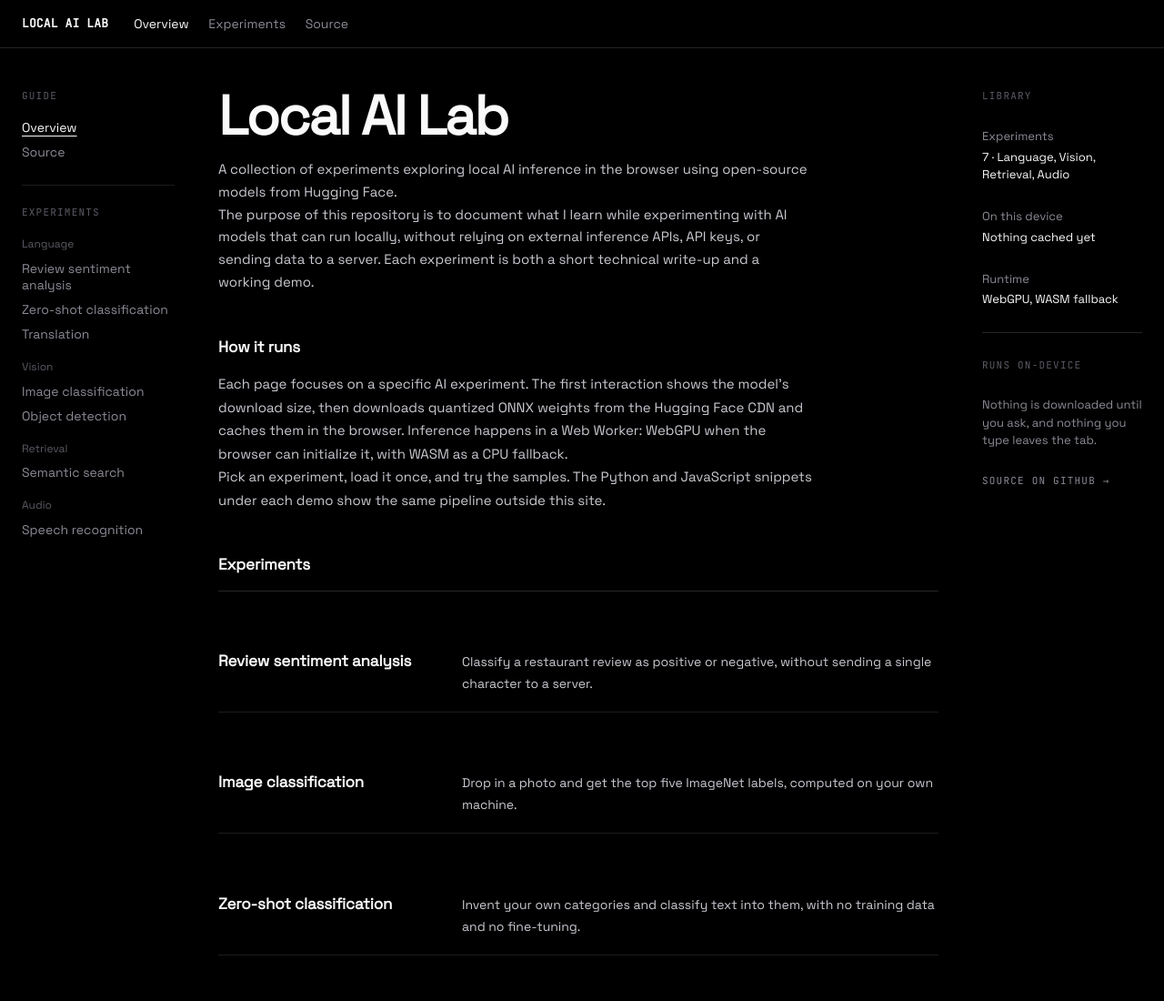
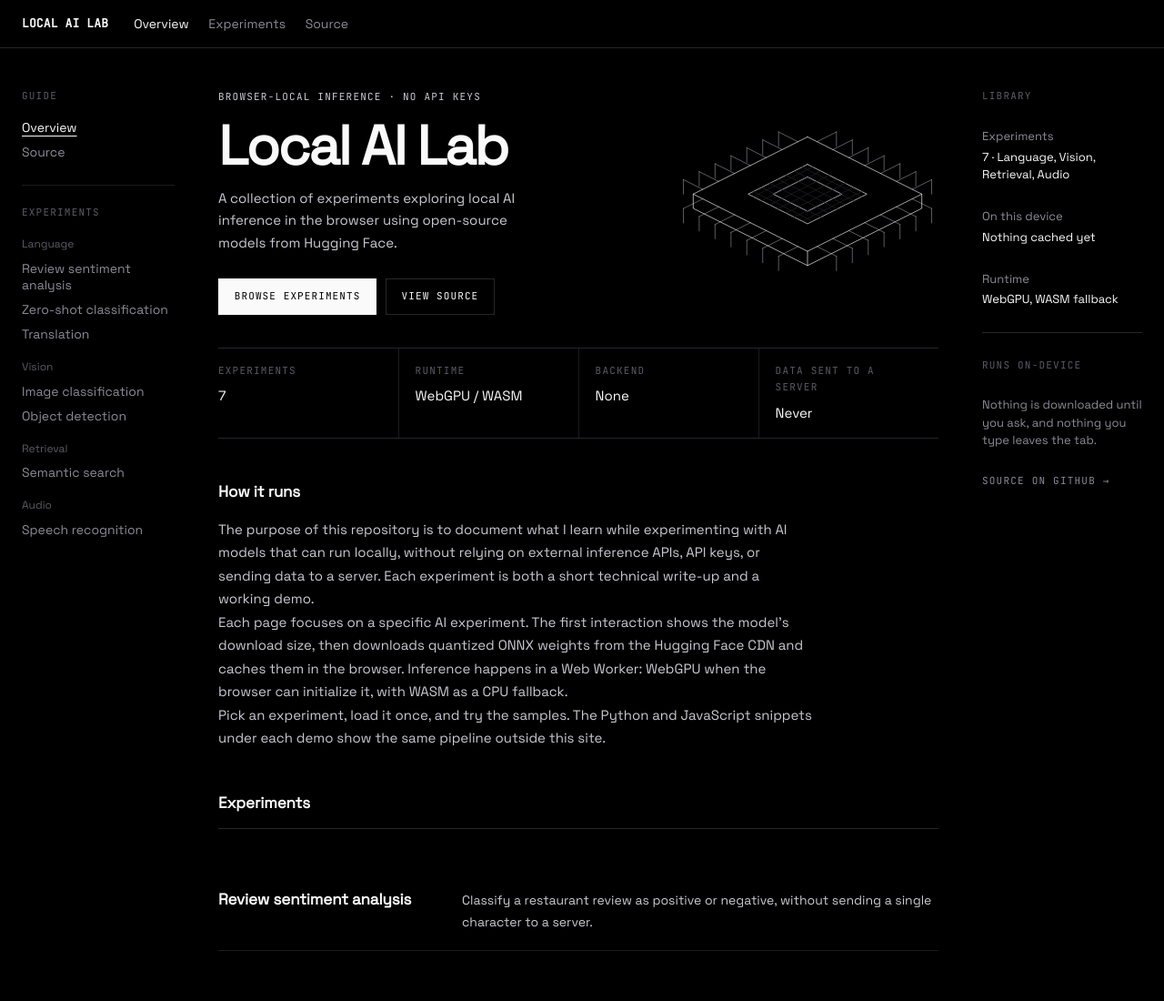
Before and after one commit to ignaciojsoler/local-ai-lab, an Astro site: page / in a window 1280 px wide. Shown: the top 1100 px of the page at 91% size. Built offline with nearby package versions, Linux system fonts and the light colour scheme; Astro itself is replaced by a stand-in of ours; a web font is replaced by a local one.

Commit message:
feat: update hero

```diff
--- /dev/null
+++ b/src/components/HeroChip.astro
@@ -0,0 +1,89 @@
+---
+/*
+ * The home illustration: an isometric package drawn the way a vector display
+ * would draw it, one hairline stroke at a time. Geometry is plain SVG so the
+ * trace is CSS-only and costs the main thread nothing.
+ */
+---
+
+<div class="hero-chip" aria-hidden="true">
+  <svg viewBox="-70 16 440 248" fill="none" stroke="currentColor" stroke-width="1" vector-effect="non-scaling-stroke">
+    <g>
+      <path class="hero-chip-leg" pathLength="1" d="M 166 40 L 198.6 23.7" />
+      <path class="hero-chip-leg" pathLength="1" d="M 198.6 23.7 L 198.6 47.7" />
+      <path class="hero-chip-leg" pathLength="1" d="M 192.7 53.3 L 225.3 37" />
+      <path class="hero-chip-leg" pathLength="1" d="M 225.3 37 L 225.3 61" />
+      <path class="hero-chip-leg" pathLength="1" d="M 219.3 66.7 L 252 50.3" />
+      <path class="hero-chip-leg" pathLength="1" d="M 252 50.3 L 252 74.3" />
+      <path class="hero-chip-leg" pathLength="1" d="M 246 80 L 278.6 63.7" />
+      <path class="hero-chip-leg" pathLength="1" d="M 278.6 63.7 L 278.6 87.7" />
+      <path class="hero-chip-leg" pathLength="1" d="M 272.7 93.3 L 305.3 77" />
+      <path class="hero-chip-leg" pathLength="1" d="M 305.3 77 L 305.3 101" />
+      <path class="hero-chip-leg" pathLength="1" d="M 299.3 106.7 L 332 90.3" />
+      <path class="hero-chip-leg" pathLength="1" d="M 332 90.3 L 332 114.3" />
+      <path class="hero-chip-leg" pathLength="1" d="M 326 120 L 358.6 103.7" />
+      <path class="hero-chip-leg" pathLength="1" d="M 358.6 103.7 L 358.6 127.7" />
+      <path class="hero-chip-leg" pathLength="1" d="M -26 136 L -58.6 152.3" />
+      <path class="hero-chip-leg" pathLength="1" d="M -58.6 152.3 L -58.6 176.3" />
+      <path class="hero-chip-leg" pathLength="1" d="M 0.7 149.3 L -32 165.7" />
+      <path class="hero-chip-leg" pathLength="1" d="M -32 165.7 L -32 189.7" />
+      <path class="hero-chip-leg" pathLength="1" d="M 27.3 162.7 L -5.3 179" />
+      <path class="hero-chip-leg" pathLength="1" d="M -5.3 179 L -5.3 203" />
+      <path class="hero-chip-leg" pathLength="1" d="M 54 176 L 21.4 192.3" />
+      <path class="hero-chip-leg" pathLength="1" d="M 21.4 192.3 L 21.4 216.3" />
+      <path class="hero-chip-leg" pathLength="1" d="M 80.7 189.3 L 48 205.7" />
+      <path class="hero-chip-leg" pathLength="1" d="M 48 205.7 L 48 229.7" />
+      <path class="hero-chip-leg" pathLength="1" d="M 107.3 202.7 L 74.7 219" />
+      <path class="hero-chip-leg" pathLength="1" d="M 74.7 219 L 74.7 243" />
+      <path class="hero-chip-leg" pathLength="1" d="M 134 216 L 101.4 232.3" />
+      <path class="hero-chip-leg" pathLength="1" d="M 101.4 232.3 L 101.4 256.3" />
+      <path class="hero-chip-leg" pathLength="1" d="M 134 40 L 101.4 23.7" />
+      <path class="hero-chip-leg" pathLength="1" d="M 101.4 23.7 L 101.4 47.7" />
+      <path class="hero-chip-leg" pathLength="1" d="M 107.3 53.3 L 74.7 37" />
+      <path class="hero-chip-leg" pathLength="1" d="M 74.7 37 L 74.7 61" />
+      <path class="hero-chip-leg" pathLength="1" d="M 80.7 66.7 L 48 50.3" />
+      <path class="hero-chip-leg" pathLength="1" d="M 48 50.3 L 48 74.3" />
+      <path class="hero-chip-leg" pathLength="1" d="M 54 80 L 21.4 63.7" />
+      <path class="hero-chip-leg" pathLength="1" d="M 21.4 63.7 L 21.4 87.7" />
+      <path class="hero-chip-leg" pathLength="1" d="M 27.3 93.3 L -5.3 77" />
+      <path class="hero-chip-leg" pathLength="1" d="M -5.3 77 L -5.3 101" />
+      <path class="hero-chip-leg" pathLength="1" d="M 0.7 106.7 L -32 90.3" />
+      <path class="hero-chip-leg" pathLength="1" d="M -32 90.3 L -32 114.3" />
+      <path class="hero-chip-leg" pathLength="1" d="M -26 120 L -58.6 103.7" />
+      <path class="hero-chip-leg" pathLength="1" d="M -58.6 103.7 L -58.6 127.7" />
+      <path class="hero-chip-leg" pathLength="1" d="M 326 136 L 358.6 152.3" />
+      <path class="hero-chip-leg" pathLength="1" d="M 358.6 152.3 L 358.6 176.3" />
+      <path class="hero-chip-leg" pathLength="1" d="M 299.3 149.3 L 332 165.7" />
+      <path class="hero-chip-leg" pathLength="1" d="M 332 165.7 L 332 189.7" />
+      <path class="hero-chip-leg" pathLength="1" d="M 272.7 162.7 L 305.3 179" />
+      <path class="hero-chip-leg" pathLength="1" d="M 305.3 179 L 305.3 203" />
+      <path class="hero-chip-leg" pathLength="1" d="M 246 176 L 278.6 192.3" />
+      <path class="hero-chip-leg" pathLength="1" d="M 278.6 192.3 L 278.6 216.3" />
+      <path class="hero-chip-leg" pathLength="1" d="M 219.3 189.3 L 252 205.7" />
+      <path class="hero-chip-leg" pathLength="1" d="M 252 205.7 L 252 229.7" />
+      <path class="hero-chip-leg" pathLength="1" d="M 192.7 202.7 L 225.3 219" />
+      <path class="hero-chip-leg" pathLength="1" d="M 225.3 219 L 225.3 243" />
+      <path class="hero-chip-leg" pathLength="1" d="M 166 216 L 198.6 232.3" />
+      <path class="hero-chip-leg" pathLength="1" d="M 198.6 232.3 L 198.6 256.3" />
+      <path class="hero-chip-frame" pathLength="1" d="M 150 32 L 342 128 L 150 224 L -42 128 Z" />
+      <path class="hero-chip-frame" pathLength="1" d="M -42 128 L -42 152 L 150 248 L 342 152 L 342 128" />
+      <path class="hero-chip-frame" pathLength="1" d="M 150 224 L 150 248" />
+      <path class="hero-chip-die" pathLength="1" d="M 150 78.1 L 249.8 128 L 150 177.9 L 50.2 128 Z" />
+      <path class="hero-chip-die" pathLength="1" d="M 150 99.2 L 207.6 128 L 150 156.8 L 92.4 128 Z" />
+      <path class="hero-chip-grid" pathLength="1" d="M 158.8 82.5 L 58.9 132.4" />
+      <path class="hero-chip-grid" pathLength="1" d="M 141.2 82.5 L 241.1 132.4" />
+      <path class="hero-chip-grid" pathLength="1" d="M 172.5 89.3 L 72.7 139.2" />
+      <path class="hero-chip-grid" pathLength="1" d="M 127.5 89.3 L 227.3 139.2" />
+      <path class="hero-chip-grid" pathLength="1" d="M 186.2 96.2 L 86.4 146.1" />
+      <path class="hero-chip-grid" pathLength="1" d="M 113.8 96.2 L 213.6 146.1" />
+      <path class="hero-chip-grid" pathLength="1" d="M 199.9 103 L 100.1 153" />
+      <path class="hero-chip-grid" pathLength="1" d="M 100.1 103 L 199.9 153" />
+      <path class="hero-chip-grid" pathLength="1" d="M 213.6 109.9 L 113.8 159.8" />
+      <path class="hero-chip-grid" pathLength="1" d="M 86.4 109.9 L 186.2 159.8" />
+      <path class="hero-chip-grid" pathLength="1" d="M 227.3 116.8 L 127.5 166.7" />
+      <path class="hero-chip-grid" pathLength="1" d="M 72.7 116.8 L 172.5 166.7" />
+      <path class="hero-chip-grid" pathLength="1" d="M 241.1 123.6 L 141.2 173.5" />
+      <path class="hero-chip-grid" pathLength="1" d="M 58.9 123.6 L 158.8 173.5" />
+    </g>
+  </svg>
+</div>
--- a/src/pages/index.astro
+++ b/src/pages/index.astro
@@ -2,27 +2,59 @@
 import { getCollection } from "astro:content";
 import PageLayout from "@layouts/PageLayout.astro";
 import LibraryMeta from "@components/LibraryMeta.astro";
+import HeroChip from "@components/HeroChip.astro";
 import { SITE, HOME, SOCIALS } from "@consts";
 
 const demos = (await getCollection("experiments")).sort(
   (a, b) => a.data.order - b.data.order,
 );
+
+const specs = [
+  { label: "Experiments", value: String(demos.length) },
+  { label: "Runtime", value: "WebGPU / WASM" },
+  { label: "Backend", value: "None" },
+  { label: "Data sent to a server", value: "Never" },
+];
 ---
 
 <PageLayout title={HOME.TITLE} description={HOME.DESCRIPTION}>
   <article class="docs-article">
-    <h1>{SITE.NAME}</h1>
-    <p class="lead">
-      A collection of experiments exploring local AI inference in the browser
-      using open-source models from Hugging Face.
-      <br />
-      The purpose of this repository is to document what I learn while experimenting
-      with AI models that can run locally, without relying on external inference APIs,
-      API keys, or sending data to a server. Each experiment is both a short technical
-      write-up and a working demo.
-    </p>
+    <section class="lab-hero">
+      <div class="lab-hero-copy">
+        <p class="eyebrow">Browser-local inference · No API keys</p>
+        <h1>{SITE.NAME}</h1>
+        <p class="lead">
+          A collection of experiments exploring local AI inference in the
+          browser using open-source models from Hugging Face.
+        </p>
+        <div class="lab-hero-actions">
+          <a class="btn btn-primary" href="/experiments">Browse experiments</a>
+          <a class="btn" href={SITE.SOURCE} rel="noopener noreferrer" target="_blank">
+            View source
+          </a>
+        </div>
+      </div>
+      <HeroChip />
+    </section>
+
+    <div class="spec-strip">
+      {
+        specs.map((spec) => (
+          <div>
+            <span class="eyebrow">{spec.label}</span>
+            <span class="spec-value">{spec.value}</span>
+          </div>
+        ))
+      }
+    </div>
 
     <h2 id="how-it-runs">How it runs</h2>
+    <p>
+      The purpose of this repository is to document what I learn while
+      experimenting with AI models that can run locally, without relying on
+      external inference APIs, API keys, or sending data to a server. Each
+      experiment is both a short technical write-up and a working demo.
+    </p>
     <p>
       Each page focuses on a specific AI experiment. The first interaction shows
       the model's download size, then downloads quantized ONNX weights from the
--- a/src/styles/global.css
+++ b/src/styles/global.css
@@ -1085,6 +1085,127 @@
   color: var(--color-muted);
 }
 
+/* ---------------------------------------------------------------- hero -- */
+
+.lab-hero {
+  display: grid;
+  gap: 2.5rem;
+  align-items: center;
+  margin: 0 0 0.5rem;
+}
+
+.lab-hero-copy > .eyebrow {
+  margin-bottom: 0.9rem;
+}
+
+article.docs-article .lab-hero h1 {
+  margin-bottom: 0.9rem;
+}
+
+.lab-hero .lead {
+  max-width: 38ch;
+}
+
+.lab-hero-actions {
+  display: flex;
+  flex-wrap: wrap;
+  gap: 0.6rem;
+  margin-top: 1.6rem;
+}
+
+/* The article link rule is more specific than .btn, so the buttons have to
+   restate their own colours to keep the solid one legible. */
+article.docs-article .lab-hero-actions a.btn {
+  color: var(--color-text-heading);
+  text-decoration: none;
+}
+
+article.docs-article .lab-hero-actions a.btn-primary {
+  color: var(--color-on-accent);
+}
+
+/* The illustration is drawn the way a vector display draws: one hairline at a
+   time, never filled. Every stroke carries pathLength="1", so a single pair of
+   dash rules animates the whole figure regardless of its real length. */
+.hero-chip {
+  color: var(--color-text-heading);
+  min-width: 0;
+  max-width: 20rem;
+  margin-inline: auto;
+}
+
+.hero-chip svg {
+  display: block;
+  width: 100%;
+  height: auto;
+  overflow: visible;
+}
+
+.hero-chip path {
+  stroke-linecap: square;
+  stroke-linejoin: miter;
+}
+
+.hero-chip-leg {
+  stroke: var(--color-muted);
+}
+
+.hero-chip-grid {
+  stroke: var(--color-border);
+}
+
+/* Reduced motion gets the finished drawing: the dash offset lives only inside
+   the no-preference query, so the default state is the complete figure. */
+@media (prefers-reduced-motion: no-preference) {
+  .hero-chip path {
+    stroke-dasharray: 1;
+    stroke-dashoffset: 1;
+    animation: hero-chip-trace 0.6s linear forwards;
+  }
+
+  .hero-chip-frame {
+    animation-duration: 0.9s;
+    animation-delay: 0.05s;
+  }
+
+  .hero-chip-leg {
+    animation-delay: 0.75s;
+  }
+
+  .hero-chip-die {
+    animation-delay: 1.15s;
+  }
+
+  .hero-chip-grid {
+    animation-duration: 0.5s;
+    animation-delay: 1.45s;
+  }
+
+  /* A little scatter across the hatching so it fills in rather than snapping. */
+  .hero-chip-grid:nth-child(4n + 1) {
+    animation-delay: 1.55s;
+  }
+
+  .hero-chip-grid:nth-child(4n + 3) {
+    animation-delay: 1.7s;
+  }
+}
+
+@keyframes hero-chip-trace {
+  to {
+    stroke-dashoffset: 0;
+  }
+}
+
+/* Side by side only once the shell's two rails leave the article enough room:
+   below this the copy column collapses to a dozen characters. */
+@media (min-width: 1240px) {
+  .lab-hero {
+    grid-template-columns: minmax(0, 1fr) minmax(0, 18rem);
+    gap: 2.75rem;
+  }
+}
+
 /* ---------------------------------------------------------- responsive -- */
 
 @media (min-width: 640px) {
```
Also changed, not shown: .claude/launch.json (added).
